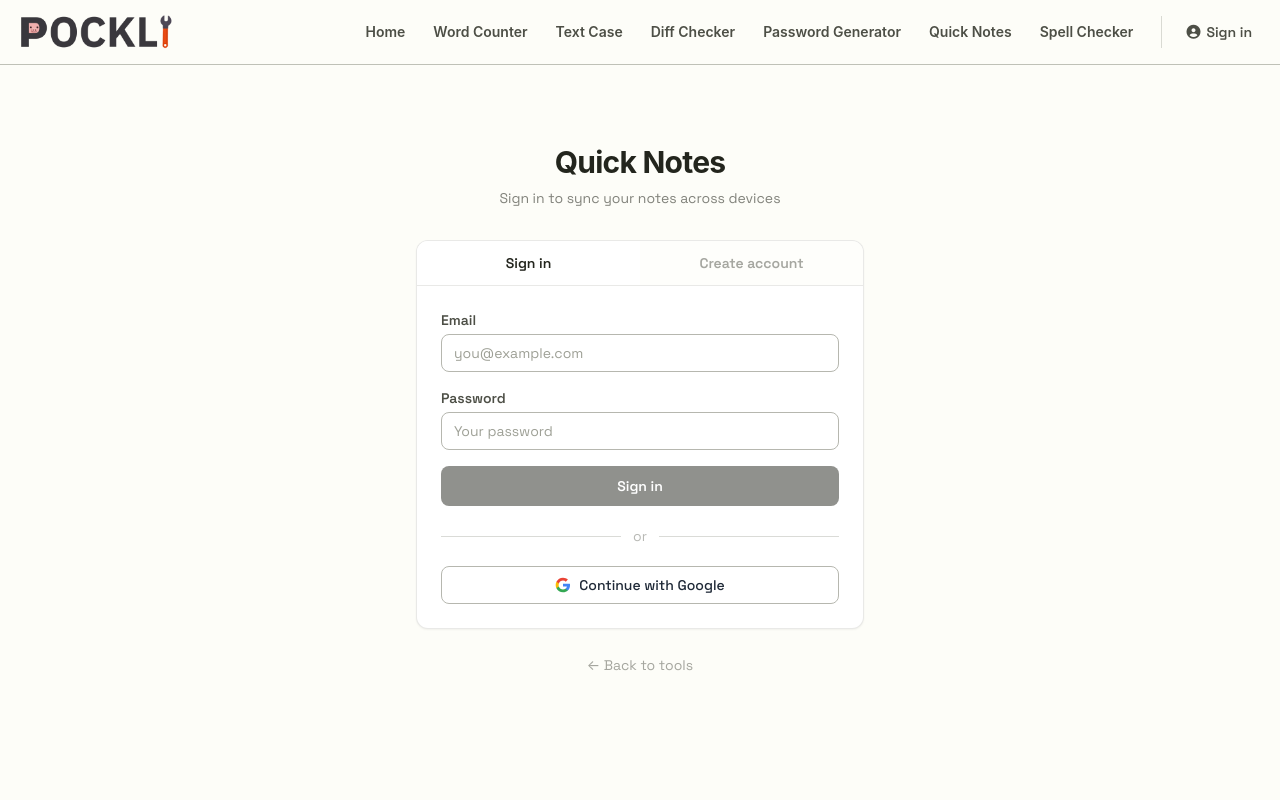
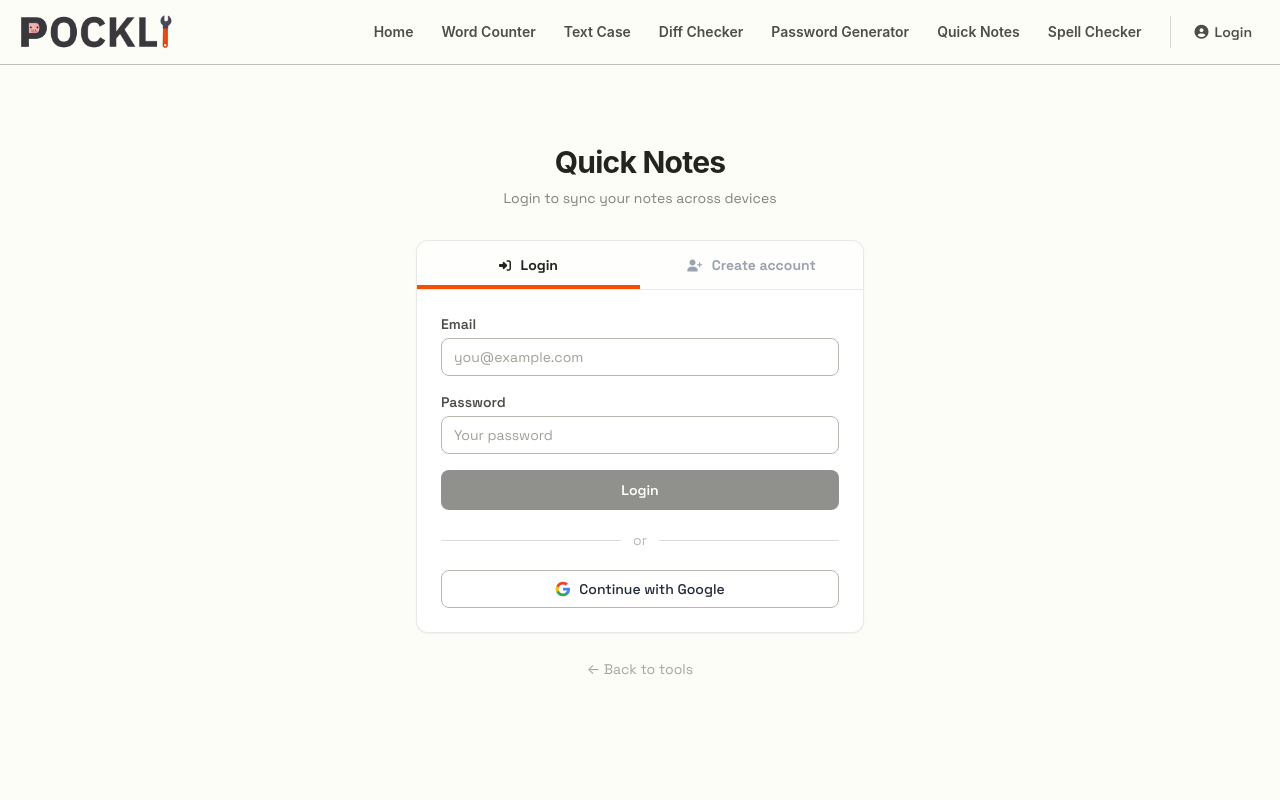
Before and after one commit to luis-sagx/pockly, an Angular app in the folder text/: page /sign-in in a window 1280 px wide. Shown: the top 800 px of the page. Built offline with nearby package versions, Linux system fonts and the light colour scheme; a web font is replaced by a local one.

Commit message:
refactor: remove generate-env script and update authentication translations

```diff
--- a/text/package.json
+++ b/text/package.json
@@ -3,9 +3,7 @@
   "version": "0.0.0",
   "scripts": {
     "ng": "ng",
-    "prestart": "node scripts/generate-env.js",
     "start": "ng serve",
-    "prebuild": "node scripts/generate-env.js",
     "build": "ng build",
     "watch": "ng build --watch --configuration development",
     "test": "ng test",
--- a/text/src/app/components/pages/auth/auth.html
+++ b/text/src/app/components/pages/auth/auth.html
@@ -11,26 +11,34 @@
     <!-- Auth Card -->
     <div class="bg-white rounded-xl shadow-sm border border-olive-light/30 overflow-hidden">
       <!-- Tabs -->
-      <div class="flex border-b border-olive-light/30">
+      <div class="flex border-b border-olive-light/30 bg-olive-parchment/40">
         <button
           (click)="isSignUp.set(false)"
-          class="flex-1 py-3 text-sm font-semibold transition-colors"
-          [class.bg-white]="!isSignUp()"
+          class="relative flex-1 py-3.5 text-sm font-bold transition-all"
           [class.text-olive-deep]="!isSignUp()"
-          [class.bg-olive-parchment/50]="isSignUp()"
-          [class.text-olive-ink/50]="isSignUp()"
+          [class.text-gray-400]="isSignUp()"
         >
+          <i class="fas fa-sign-in-alt mr-1.5 text-xs"></i>
           {{ t().signIn }}
+          <span
+            class="absolute bottom-0 left-0 right-0 h-1 transition-all"
+            [class.bg-posthog-orange]="!isSignUp()"
+            [class.bg-transparent]="isSignUp()"
+          ></span>
         </button>
         <button
           (click)="isSignUp.set(true)"
-          class="flex-1 py-3 text-sm font-semibold transition-colors"
-          [class.bg-white]="isSignUp()"
+          class="relative flex-1 py-3.5 text-sm font-bold transition-all"
           [class.text-olive-deep]="isSignUp()"
-          [class.bg-olive-parchment/50]="!isSignUp()"
-          [class.text-olive-ink/50]="!isSignUp()"
+          [class.text-gray-400]="!isSignUp()"
         >
+          <i class="fas fa-user-plus mr-1.5 text-xs"></i>
           {{ t().createAccount }}
+          <span
+            class="absolute bottom-0 left-0 right-0 h-1 transition-all"
+            [class.bg-posthog-orange]="isSignUp()"
+            [class.bg-transparent]="!isSignUp()"
+          ></span>
         </button>
       </div>
 
--- a/text/src/app/services/language.service.ts
+++ b/text/src/app/services/language.service.ts
@@ -288,9 +288,9 @@ const translations: Record<Language, Translations> = {
     sourceText: 'Source Text',
 
     // Auth
-    signIn: 'Sign in',
+    signIn: 'Login',
     createAccount: 'Create account',
-    signInToSync: 'Sign in to sync your notes across devices',
+    signInToSync: 'Login to sync your notes across devices',
     username: 'Username',
     email: 'Email',
     password: 'Password',
@@ -442,9 +442,9 @@ const translations: Record<Language, Translations> = {
     sourceText: 'Texto Origen',
 
     // Auth
-    signIn: 'Iniciar sesión',
+    signIn: 'Ingresar',
     createAccount: 'Crear cuenta',
-    signInToSync: 'Iniciá sesión para sincronizar tus notas entre dispositivos',
+    signInToSync: 'Ingresá para sincronizar tus notas entre dispositivos',
     username: 'Usuario',
     email: 'Email',
     password: 'Contraseña',
```
Also changed, not shown: text/scripts/generate-env.js (deleted, +0 -45 lines), 1 other file (tests, documents, lock files or other folders).
